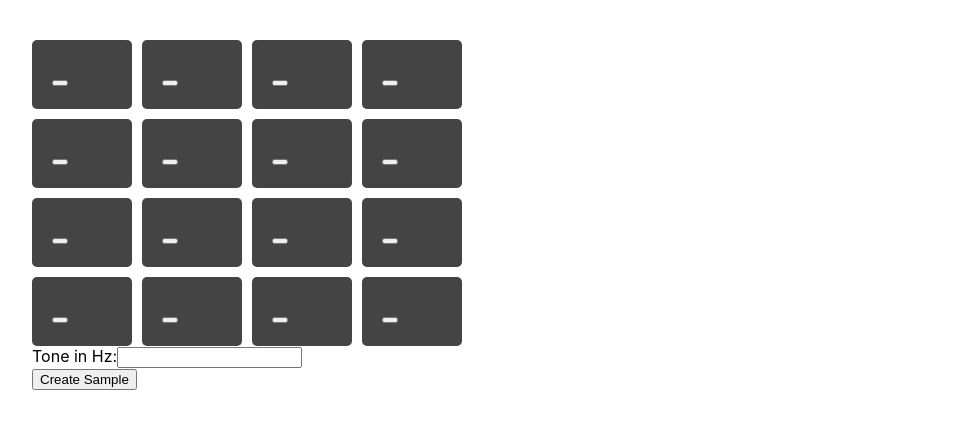
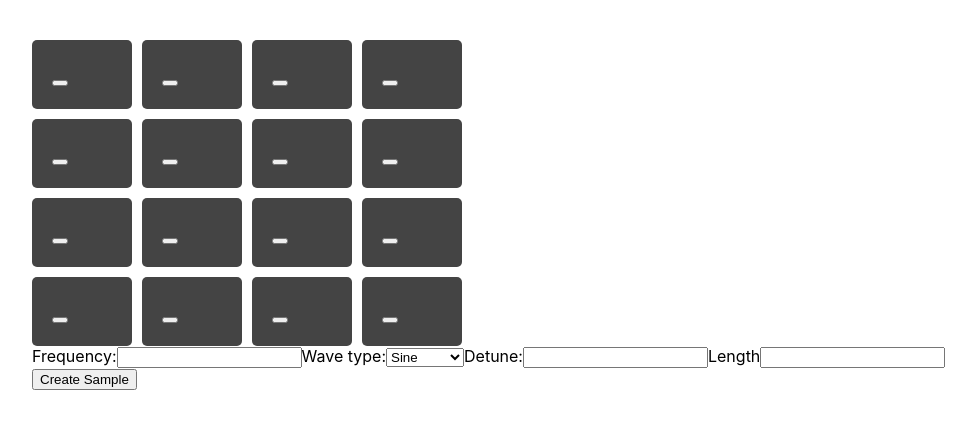
Before and after one commit to jeff-v/react-sampler-synthesizer, a React (Create React App) app: page / in a window 1280 px wide. Shown: the top 428 px of the page, without its empty margins (8-984 px from the left). Built offline with nearby package versions, Linux system fonts and the light colour scheme.

Commit message:
more work

```diff
--- a/src/App.js
+++ b/src/App.js
@@ -10,34 +10,27 @@ class App extends Component {
       source: {},
       oscillator: {},
       samples: [],
-      buttons: [],
-      currentSample: {}
+      buttons: []
     };
   }
 
   componentDidMount() {
     const buttonArray = [];
     for (let i = 0; i < 16; i++) {
-      buttonArray.push(<button className={i} />);
+      buttonArray.push(<button className={i} onClick={this.playSample}/>);
     }
 
-    const AudioContext = window.AudioContext;
-    const audioCtx = new AudioContext();
-
-    const osc = audioCtx.createOscillator();
-    const gainNode = audioCtx.createGain();
-
-    osc.connect(gainNode);
-    gainNode.connect(audioCtx.destination);
-
     this.setState({
-      oscillator: osc,
-      source: osc,
       buttons: buttonArray
     });
   }
 
+  playSample = () => {
+
+  }
+
   onSampleChange = (e) => {
+    console.log(e)
     this.setState(prevState => ({
       samples: [...prevState.samples, e]
     }))
--- a/src/components/CreateSample/CreateSample.js
+++ b/src/components/CreateSample/CreateSample.js
@@ -5,36 +5,57 @@ export default class CreateSample extends Component {
     super(props);
 
     this.state = {
-      currentSample: {
-        length: "",
-        source: "",
-        tone: "",
-        volume: ""
-      }
+      length: "",
+      source: "",
+      frequency: "",
+      detune: "",
+      volume: "",
+      waveType: "sine",
+      osc: {},
+      gainNode: {}
     };
   }
 
-  modifySampleLength = e => {};
+  createSample = () => {
+    const AudioContext = window.AudioContext;
+    const audioCtx = new AudioContext();
 
-  modifyTone = e => {
-    this.setState({
-      currentSample: {
-        tone: e.target.value
-      }
-    })
+    const osc = audioCtx.createOscillator();
+    const gainNode = audioCtx.createGain();
+
+    osc.connect(gainNode);
+    gainNode.connect(audioCtx.destination);
+    console.log(this.state);
+    this.setState(
+      {
+        currentSample: {
+          osc: osc,
+          gainNode: gainNode
+        }
+      },
+      this.updateSamples(this.state)
+    );
   };
 
-  createSample = () => {
-    const currentSample = this.state;
-    this.props.onSampleChange(currentSample);
+  updateSamples = sample => {
+    this.props.onSampleChange(sample);
     this.setState({
-      currentSample: {
-        length: '',
-        source: '',
-        tone: '',
-        volume: ''
-      }
-    })
+      length: "",
+      source: "",
+      detune: "",
+      frequency: "",
+      volume: "",
+      waveType: "",
+      osc: {},
+      gainNode: {}
+    });
+  };
+
+  handleSampleChange = e => {
+    const name = e.target.name;
+    this.setState({
+      [name]: e.target.value
+    });
   };
 
   render() {
@@ -43,11 +64,43 @@ export default class CreateSample extends Component {
         <section>
           <form>
             <label>
-              Tone in Hz:
+              Frequency:
               <input
+                name="frequency"
                 type="text"
-                value={this.state.tone}
-                onChange={this.modifyTone}
+                value={this.state.frequency}
+                onChange={this.handleSampleChange}
+              />
+            </label>
+            <label>
+              Wave type:
+              <select
+                name="waveType"
+                value={this.state.waveType}
+                onChange={this.handleSampleChange}
+              >
+                <option value="sine">Sine</option>
+                <option value="square">Square</option>
+                <option value="sawtooth">Sawtooth</option>
+                <option value="triangle">Triangle</option>
+              </select>
+            </label>
+            <label>
+              Detune:
+              <input
+                name="detune"
+                type="text"
+                value={this.state.detune}
+                onChange={this.handleSampleChange}
+              />
+            </label>
+            <label>
+              Length
+              <input
+                name="length"
+                type="text"
+                value={this.state.length}
+                onChange={this.handleSampleChange}
               />
             </label>
           </form>
```
